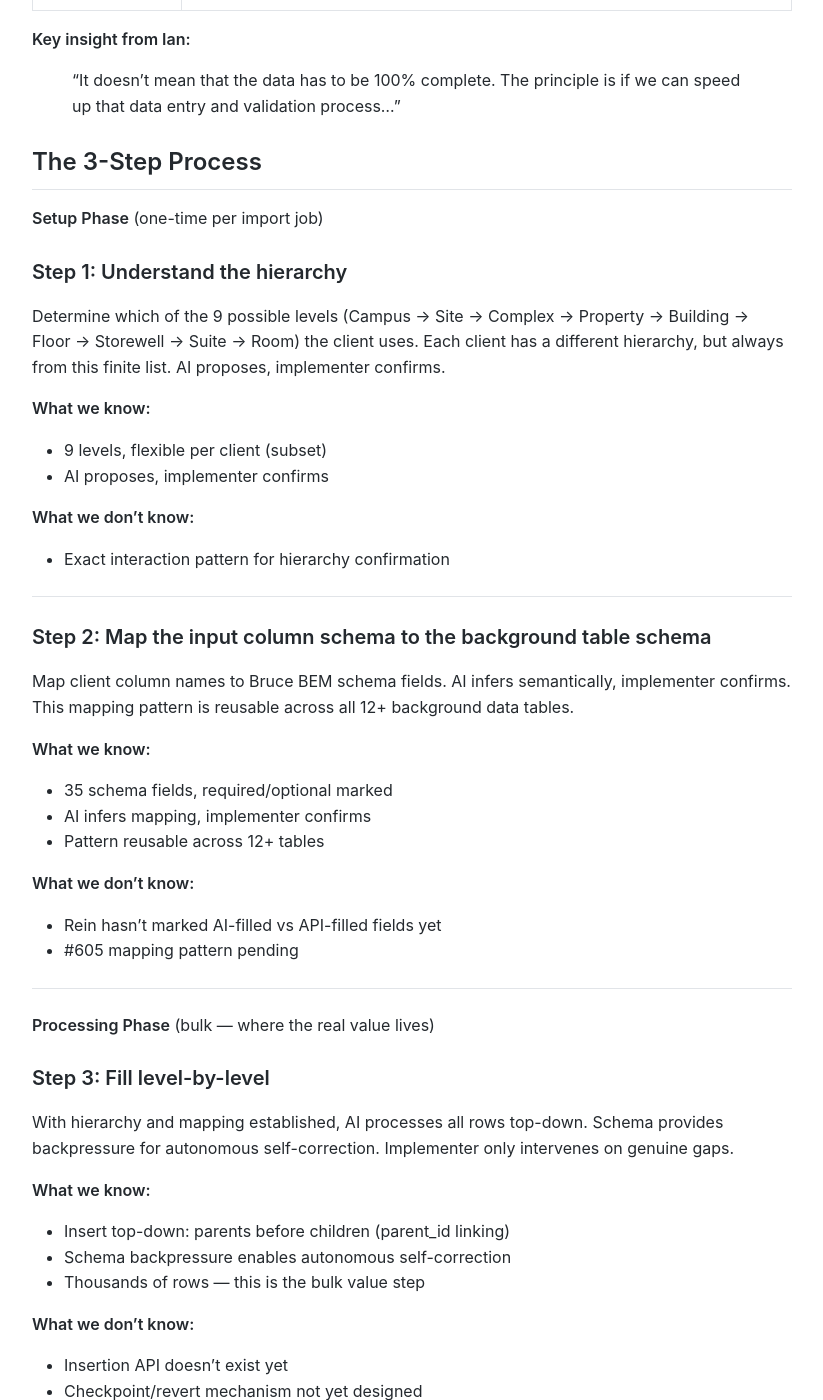
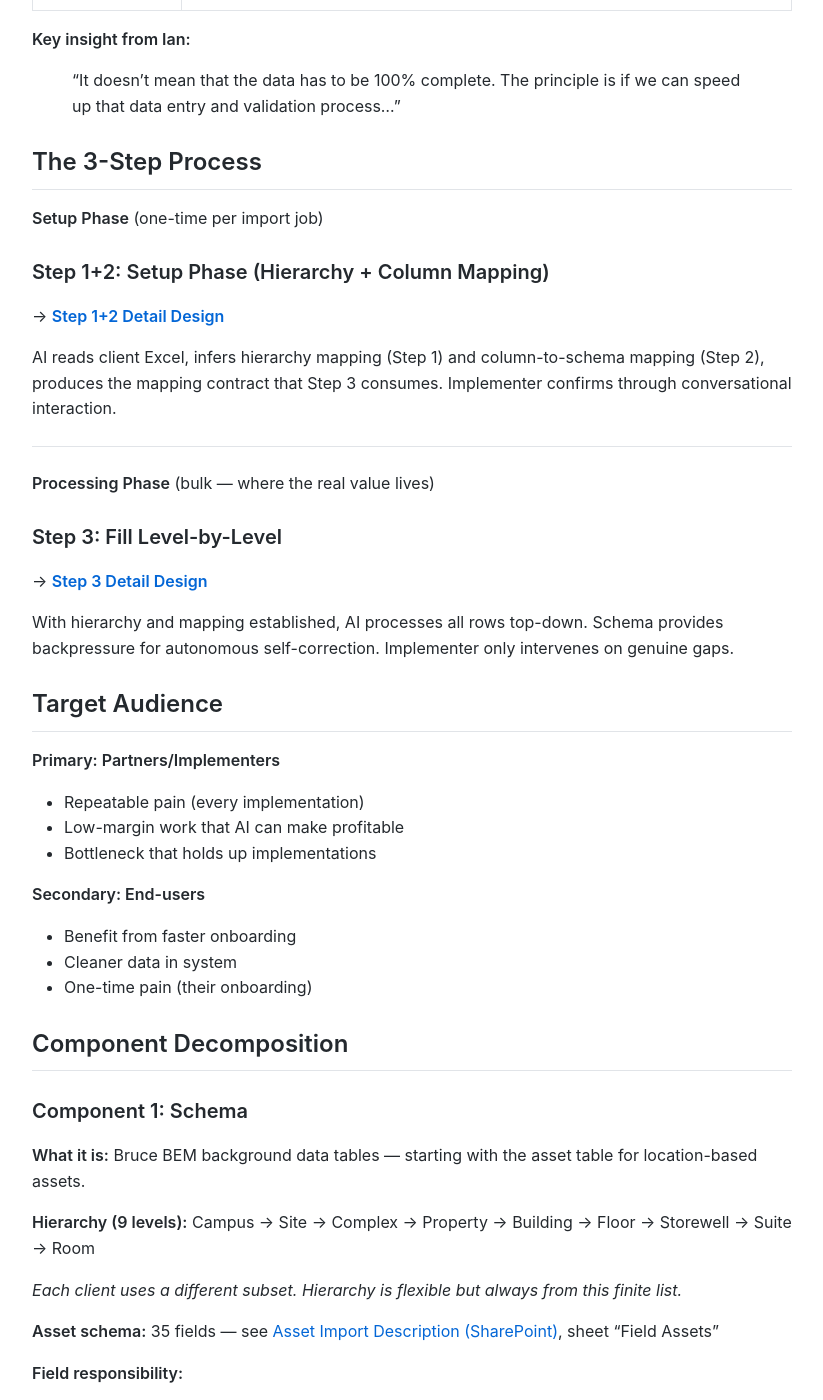
Before and after one commit to MariusWilsch/public-wilsch-ai-pages, a Jekyll site: the page built from project/archibus-fm-assistant/chain-1b-bulk-entry-design.md, in a window 1280 px wide and 1400 px high, scrolled down 2598 px. Shown: the whole window, without its empty margins (228-1051 px from the left). Built offline with Jekyll 4.4.1, drawn with Linux system fonts in a browser that asks for light colours; our own code applies the rules of GitHub Pages for plain Markdown files.

Commit message:
Sync from hippocampus 2026-02-25

```diff
--- a/project/archibus-fm-assistant/chain-1b-bulk-entry-design.md
+++ b/project/archibus-fm-assistant/chain-1b-bulk-entry-design.md
@@ -72,48 +72,21 @@ From [Don't Waste Your Backpressure](https://banay.me/dont-waste-your-backpressu
 
 **Setup Phase** (one-time per import job)
 
-### Step 1: Understand the hierarchy
+### Step 1+2: Setup Phase (Hierarchy + Column Mapping)
 
-Determine which of the 9 possible levels (Campus → Site → Complex → Property → Building → Floor → Storewell → Suite → Room) the client uses. Each client has a different hierarchy, but always from this finite list. AI proposes, implementer confirms.
+→ **[Step 1+2 Detail Design](https://mariuswilsch.github.io/public-wilsch-ai-pages/project/archibus-fm-assistant/step-1-2-setup-phase-design)**
 
-**What we know:**
-- 9 levels, flexible per client (subset)
-- AI proposes, implementer confirms
-
-**What we don't know:**
-- Exact interaction pattern for hierarchy confirmation
-
----
-
-### Step 2: Map the input column schema to the background table schema
-
-Map client column names to Bruce BEM schema fields. AI infers semantically, implementer confirms. This mapping pattern is reusable across all 12+ background data tables.
-
-**What we know:**
-- 35 schema fields, required/optional marked
-- AI infers mapping, implementer confirms
-- Pattern reusable across 12+ tables
-
-**What we don't know:**
-- Rein hasn't marked AI-filled vs API-filled fields yet
-- #605 mapping pattern pending
+AI reads client Excel, infers hierarchy mapping (Step 1) and column-to-schema mapping (Step 2), produces the mapping contract that Step 3 consumes. Implementer confirms through conversational interaction.
 
 ---
 
 **Processing Phase** (bulk — where the real value lives)
 
-### Step 3: Fill level-by-level
+### Step 3: Fill Level-by-Level
+
+→ **[Step 3 Detail Design](https://mariuswilsch.github.io/public-wilsch-ai-pages/project/archibus-fm-assistant/chain-1b-step3-design)**
 
 With hierarchy and mapping established, AI processes all rows top-down. Schema provides backpressure for autonomous self-correction. Implementer only intervenes on genuine gaps.
-
-**What we know:**
-- Insert top-down: parents before children (parent_id linking)
-- Schema backpressure enables autonomous self-correction
-- Thousands of rows — this is the bulk value step
-
-**What we don't know:**
-- Insertion API doesn't exist yet
-- Checkpoint/revert mechanism not yet designed
 
 ## Target Audience
 
```
